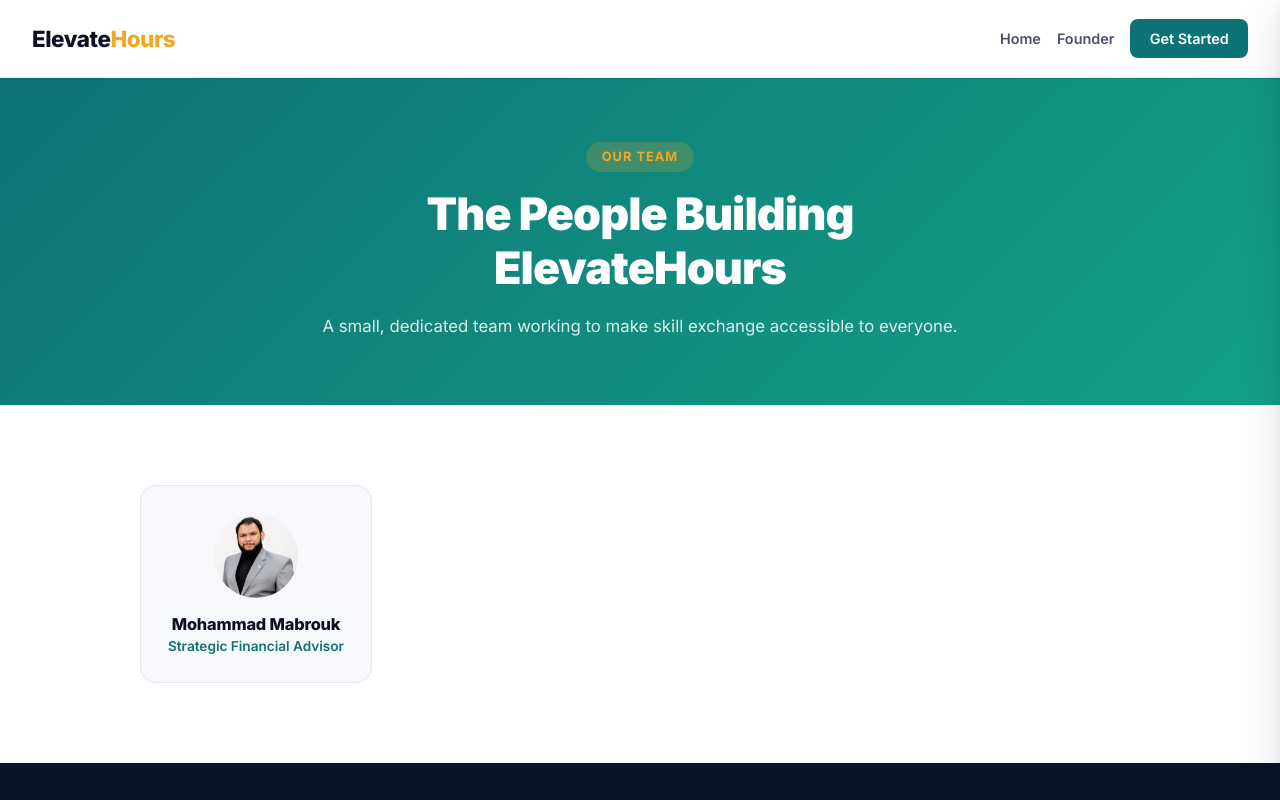
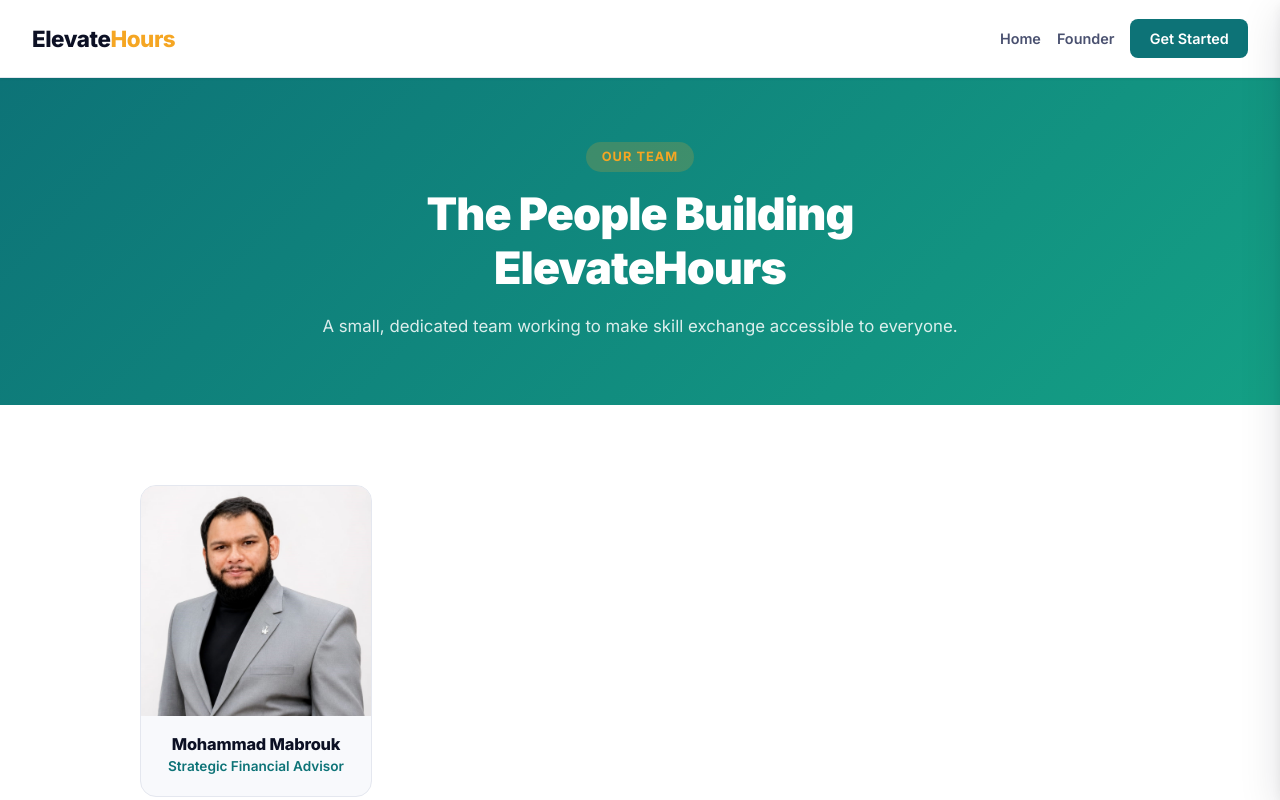
Before and after one commit to Ja-b-ir/ElevateHours, a Next.js app: page /team in a window 1280 px wide. Shown: the top 800 px of the page. Built offline with nearby package versions, Linux system fonts and the light colour scheme.

Commit message:
Update page.js

```diff
--- a/src/app/team/page.js
+++ b/src/app/team/page.js
@@ -26,42 +26,52 @@ const SOCIAL_ICONS = {
 }
 
 function MemberCard({ member, onOpen }) {
+  const [imgError, setImgError] = useState(false)
+  const showPhoto = member.photo && !imgError
+
   return (
     <button
       onClick={() => onOpen(member)}
       style={{
         background: 'var(--surface-2)', borderRadius: 16, border: '1px solid var(--border)',
-        padding: '1.75rem 1.25rem', textAlign: 'center', cursor: 'pointer',
-        transition: 'all var(--transition)', fontFamily: 'inherit'
+        overflow: 'hidden', textAlign: 'center', cursor: 'pointer',
+        transition: 'all var(--transition)', fontFamily: 'inherit', padding: 0
       }}
       onMouseEnter={e => { e.currentTarget.style.borderColor = 'var(--brand)'; e.currentTarget.style.boxShadow = 'var(--shadow)' }}
       onMouseLeave={e => { e.currentTarget.style.borderColor = 'var(--border)'; e.currentTarget.style.boxShadow = 'none' }}
     >
       <div style={{
-        width: 84, height: 84, borderRadius: '50%', margin: '0 auto 1rem', overflow: 'hidden',
+        width: '100%', aspectRatio: '1 / 1',
         background: 'linear-gradient(135deg, var(--brand), var(--brand-mid))',
         display: 'flex', alignItems: 'center', justifyContent: 'center',
-        color: 'white', fontWeight: 900, fontSize: '1.75rem'
+        color: 'white', fontWeight: 900, fontSize: '3rem', overflow: 'hidden'
       }}>
-        {member.photo ? (
+        {showPhoto ? (
           <img
             src={member.photo}
             alt={member.name}
             style={{ width: '100%', height: '100%', objectFit: 'cover' }}
-            onError={e => { e.target.style.display = 'none' }}
+            onError={() => setImgError(true)}
           />
         ) : (
           member.name?.[0]?.toUpperCase()
         )}
       </div>
-      <h3 style={{ fontWeight: 800, fontSize: '1.02rem', marginBottom: '0.25rem', color: 'var(--text)' }}>{member.name}</h3>
-      <div style={{ color: 'var(--brand)', fontWeight: 600, fontSize: '0.85rem' }}>{member.designation}</div>
+      <div style={{ padding: '1.125rem 1rem 1.375rem' }}>
+        <h3 style={{ fontWeight: 800, fontSize: '1.02rem', marginBottom: '0.25rem', color: 'var(--text)' }}>{member.name}</h3>
+        <div style={{ color: 'var(--brand)', fontWeight: 600, fontSize: '0.85rem' }}>{member.designation}</div>
+      </div>
     </button>
   )
 }
 
 export default function TeamPage() {
   const [selected, setSelected] = useState(null)
+  const [detailImgError, setDetailImgError] = useState(false)
+
+  useEffect(() => {
+    setDetailImgError(false)
+  }, [selected])
 
   useEffect(() => {
     document.body.style.overflow = selected ? 'hidden' : ''
@@ -187,12 +197,12 @@ export default function TeamPage() {
                 display: 'flex', alignItems: 'center', justifyContent: 'center',
                 color: 'white', fontWeight: 900, fontSize: '2.5rem'
               }}>
-                {selected.photo ? (
+                {selected.photo && !detailImgError ? (
                   <img
                     src={selected.photo}
                     alt={selected.name}
                     style={{ width: '100%', height: '100%', objectFit: 'cover' }}
-                    onError={e => { e.target.style.display = 'none' }}
+                    onError={() => setDetailImgError(true)}
                   />
                 ) : (
                   selected.name?.[0]?.toUpperCase()
```
